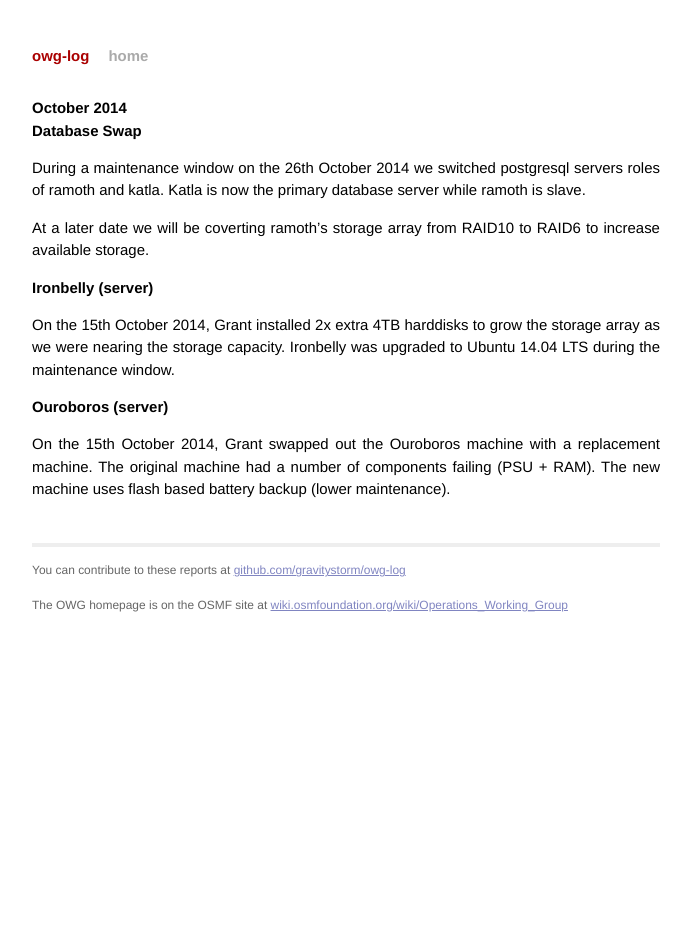
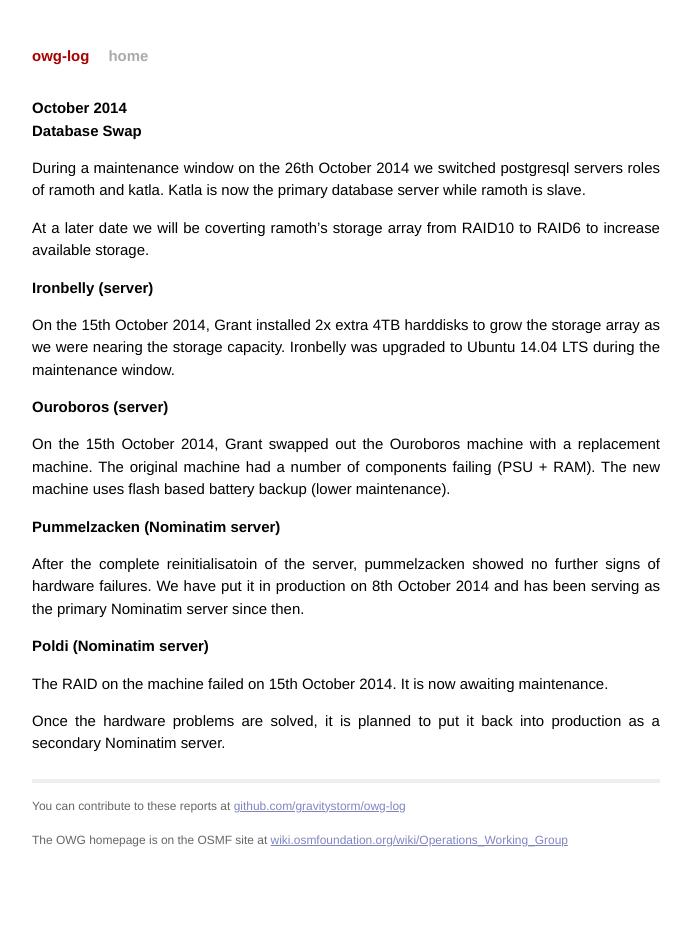
Before and after one commit to openstreetmap/owg-website, a Jekyll site: the page built from _posts/2014-10-01-october.md, in a window 1280 px wide. Shown: the whole page, without its empty margins (294-985 px from the left). Built offline with Jekyll 4.4.1, drawn with Linux system fonts in a browser that asks for light colours; Markdown is read by kramdown in place of the engine named in the settings.

Commit message:
notes on nominatim servers

```diff
--- a/_posts/2014-10-01-october.md
+++ b/_posts/2014-10-01-october.md
@@ -17,3 +17,13 @@ On the 15th October 2014, Grant installed 2x extra 4TB harddisks to grow the sto
 # Ouroboros (server)
 
 On the 15th October 2014, Grant swapped out the Ouroboros machine with a replacement machine. The original machine had a number of components failing (PSU + RAM). The new machine uses flash based battery backup (lower maintenance).
+
+# Pummelzacken (Nominatim server)
+
+After the complete reinitialisatoin of the server, pummelzacken showed no further signs of hardware failures. We have put it in production on 8th October 2014 and has been serving as the primary Nominatim server since then.
+
+# Poldi (Nominatim server)
+
+The RAID on the machine failed on 15th October 2014. It is now awaiting maintenance.
+
+Once the hardware problems are solved, it is planned to put it back into production as a secondary Nominatim server.
```
